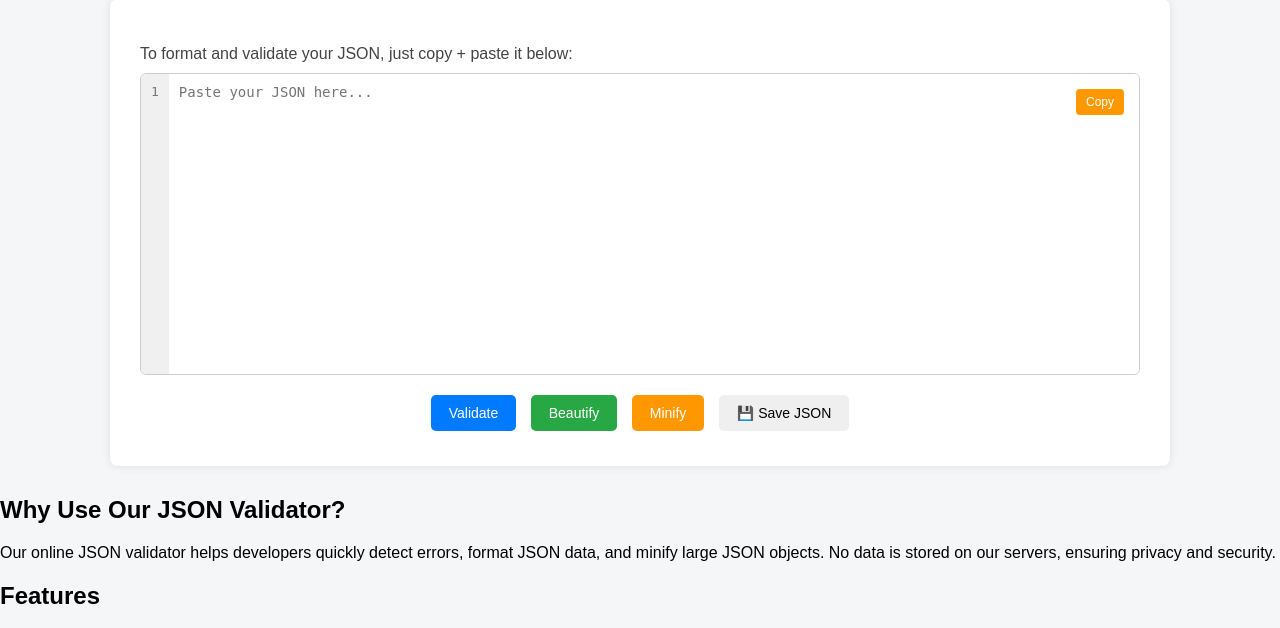
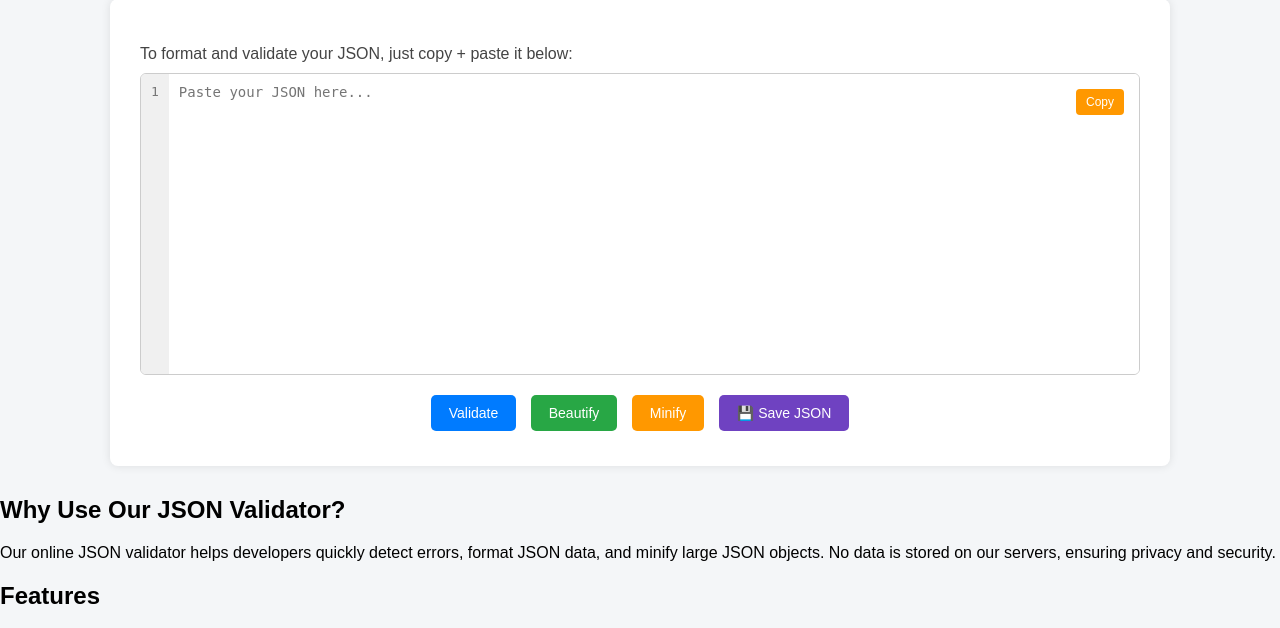
Before and after one commit to gtrreddy5/json_validator, a Flask app: page / in a window 1280 px wide. Shown: the part 186-814 px from the top of the page. Run offline with Flask 3, Linux system fonts and the light colour scheme.

Commit message:
Add styles for export button in dark mode

```diff
--- a/static/style.css
+++ b/static/style.css
@@ -243,3 +243,8 @@ body.dark .page-title {
 body.dark .page-content p {
     color: #ccc;
 }
+
+.export-btn {
+    background: #6f42c1;
+    color: #fff;
+}
```
